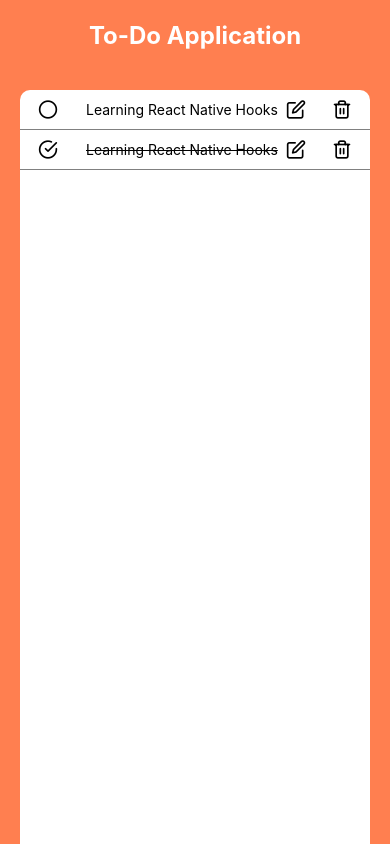
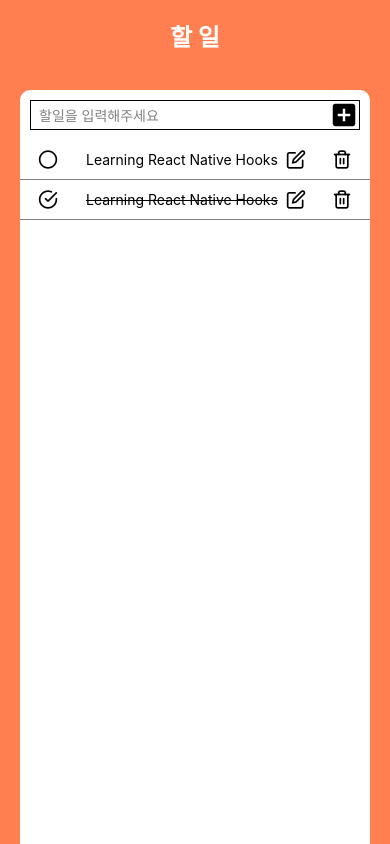
Before and after one commit to antaehyeon/react-native-hooks-todo, a React Native app: screen / in a window 390 px wide. Built offline with nearby package versions, Linux system fonts and the light colour scheme.

Commit message:
Feat: 할일 입력 텍스트필드 구현

```diff
--- a/src/Header.js
+++ b/src/Header.js
@@ -4,7 +4,7 @@ import { Platform, StyleSheet, Text, View } from "react-native";
 const Header = () => {
   return (
     <View style={styles.header}>
-      <Text style={styles.headerText}>To-Do Application</Text>
+      <Text style={styles.headerText}>할 일</Text>
     </View>
   );
 };
--- a/src/TodoContainer.js
+++ b/src/TodoContainer.js
@@ -1,16 +1,25 @@
 import React from "react";
-import { StyleSheet, View } from "react-native";
+import { StyleSheet, View, TextInput } from "react-native";
 import TodoContent from "./TodoContent";
+import Icon from "react-native-vector-icons/MaterialIcons";
 
 const TodoContainer = () => {
   return (
-    <View style={styels.container}>
+    <View style={styles.container}>
+      <View style={styles.todoInputText}>
+        <TextInput
+          style={{ padding: 0, margin: 0, paddingLeft: 8 }}
+          placeholder="할일을 입력해주세요"
+          placeholderTextColor="grey"
+        />
+        <Icon name="add-box" size={30} color="black" />
+      </View>
       <TodoContent />
     </View>
   );
 };
 
-const styels = StyleSheet.create({
+const styles = StyleSheet.create({
   container: {
     flex: 1,
     width: 350,
@@ -18,6 +27,14 @@ const styels = StyleSheet.create({
     marginTop: 30,
     borderTopLeftRadius: 10,
     borderTopRightRadius: 10
+  },
+  todoInputText: {
+    height: 30,
+    borderWidth: 1,
+    margin: 10,
+    flexDirection: "row",
+    justifyContent: "space-between",
+    alignItems: "center"
   }
 });
 
--- a/src/TodoContent.js
+++ b/src/TodoContent.js
@@ -14,6 +14,7 @@ const TodoContent = () => {
             size={20}
             color="black"
             style={styles.iconMargin}
+            onPress={() => Toast.show("Change Status")}
           />
           <Text style={styles.todoContentText}>
             Learning React Native Hooks
```
